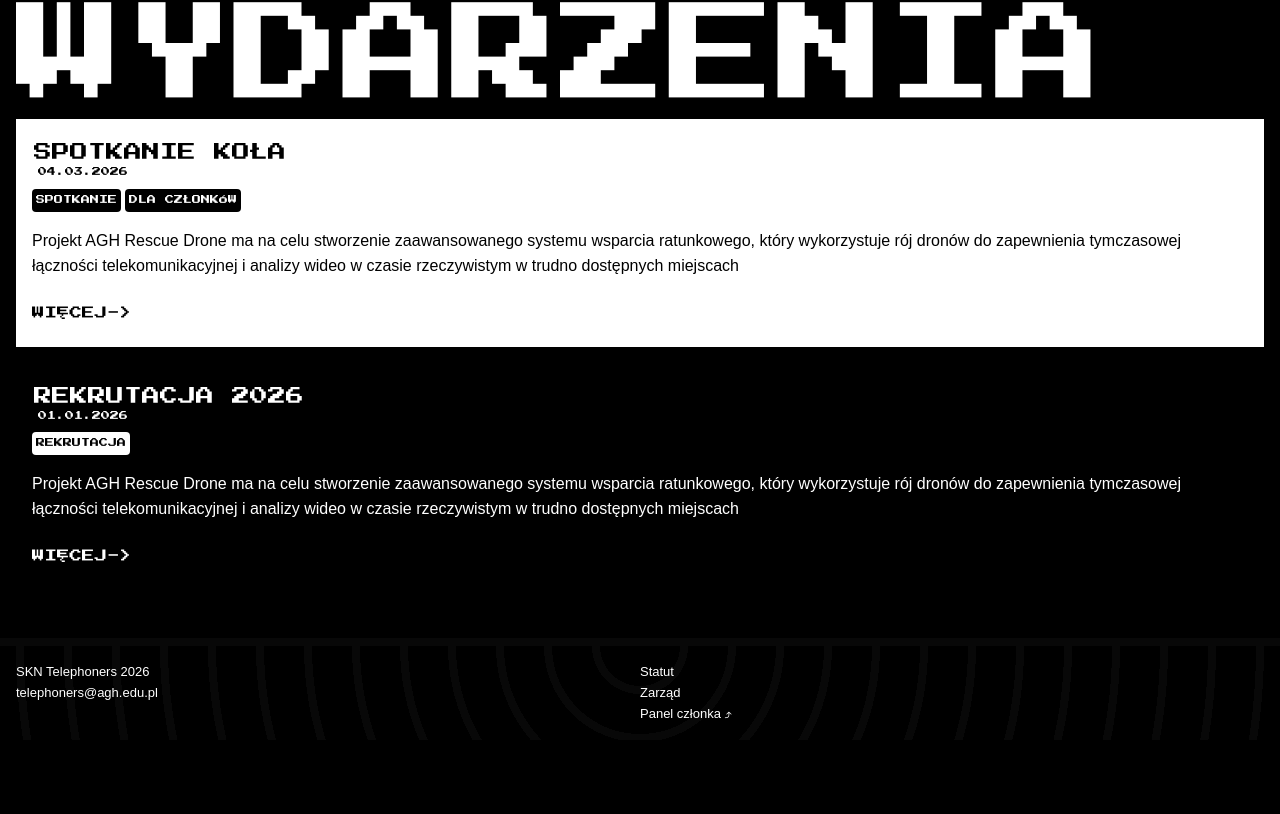
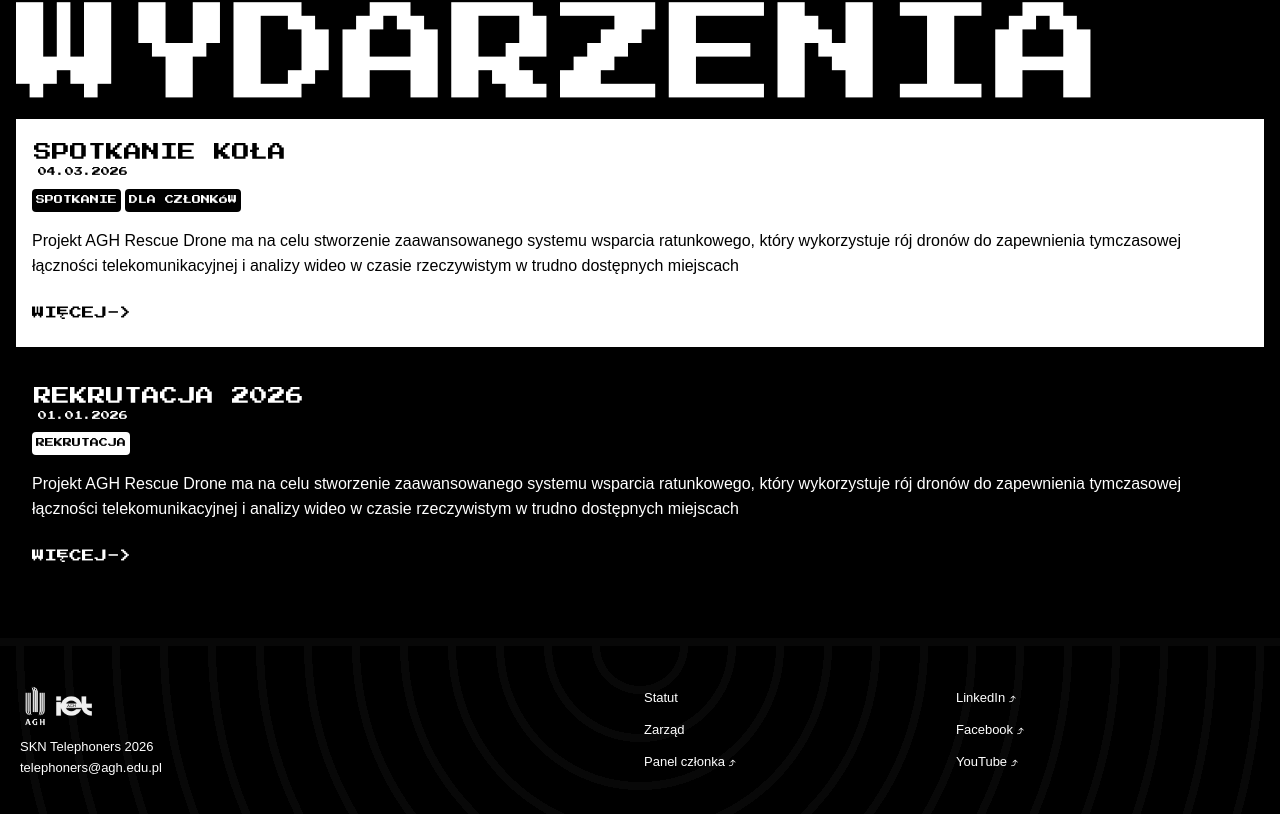
Before and after one commit to michalbojdo/telephoners, a Vue app: page / in a window 1280 px wide. Shown: the part 1806-2620 px from the top of the page. Before the commit the page ends 2546 px from the top, so only its background shows below. Built offline with nearby package versions, Linux system fonts and the light colour scheme.

Commit message:
Corrections for mobile

```diff
--- a/src/components/FooterSection.vue
+++ b/src/components/FooterSection.vue
@@ -1,10 +1,21 @@
 <template>
   <footer>
-    <a>SKN Telephoners 2026</a>
-    <a>Statut</a>
-    <a>telephoners@agh.edu.pl</a>
-    <a>Zarząd</a>
-    <a></a><a>Panel członka ⤴</a>
+    <div>
+      <a>
+        <!-- <img class="icons" src="@/assets/logos/logo_light_lb.svg" /> -->
+        <img class="icons" src="@/assets/logos/logo_agh.png" />
+        <img class="icons" src="@/assets/logos/logo_wiet.png" /> </a
+      ><a>SKN Telephoners 2026</a> <a>telephoners@agh.edu.pl</a>
+    </div>
+    <div>
+      <a>Statut</a>
+      <a>Zarząd</a>
+      <a>Panel członka ⤴</a>
+    </div>
+    <div>
+      <a href="">LinkedIn ⤴</a><a href="">Facebook ⤴</a>
+      <a href="">YouTube ⤴</a>
+    </div>
   </footer>
 </template>
 <style>
@@ -12,7 +23,7 @@ footer {
   font-family: Arial, Helvetica, sans-serif;
   font-size: small;
   display: grid;
-  grid: 1fr/1fr 1fr;
+  grid-template-columns: 2fr 1fr 1fr;
   width: 100%;
   background-color: var(--tele-black);
   background-image: repeating-radial-gradient(
@@ -22,7 +33,28 @@ footer {
     #ffffff08 8px,
     #ffffff08 48px
   );
-  padding: 1rem 1rem;
+  padding: 2rem 1rem;
   border-top: 8px #080808 solid;
+  > div {
+    display: grid;
+    align-items: center;
+    padding: 4px;
+  }
+  .icons {
+    max-height: 3rem;
+  }
+  a {
+    text-decoration: none;
+  }
+}
+
+@media only screen and (max-width: 750px) {
+  footer {
+    grid-template-columns: 1fr 1fr;
+    grid-template-rows:  1fr;
+    > div:nth-of-type(2) {
+      /* justify-items: right; */
+    }
+  }
 }
 </style>
--- a/src/components/HeaderSection.vue
+++ b/src/components/HeaderSection.vue
@@ -24,6 +24,11 @@ header {
     grid-template-columns: 1fr 1fr;
     color: #000000;
     font-weight: 300;
+    width:100%;
+
+    >div{
+      width:100%;
+    }
 
     * {
       display: flex;
@@ -50,5 +55,12 @@ header {
   }
 }
 
-
+@media only screen and (max-width: 750px) {
+  .icons{
+    max-height: 24vh;
+  }
+  .icons.social-media img{
+    height:5vh !important;
+  }
+}
 </style>
--- a/src/components/home/ProjectsSection.vue
+++ b/src/components/home/ProjectsSection.vue
@@ -74,7 +74,7 @@ h3 {
   height: 100%;
   margin: 2rem 0rem;
   align-self: flex-end;
-  background-color: #fff;
+  background-color: #ffffff;
   background-image: repeating-radial-gradient(
     circle at 50% 0px,
     transparent 0px,
@@ -135,5 +135,8 @@ h3 {
   .home-panel {
     padding: 2rem 0rem;
   }
+  .icons-article{
+    display:none;
+  }
 }
 </style>
--- a/src/components/home/WelcomeSection.vue
+++ b/src/components/home/WelcomeSection.vue
@@ -7,7 +7,7 @@ import HeaderSection from "@/components/HeaderSection.vue";
 
   <h1>
     SKN<br />
-    TELE<br>PHON<br>ERS
+    TELE<br />PHON<br />ERS
   </h1>
   <div class="routes">
     <h3>
@@ -47,11 +47,10 @@ import HeaderSection from "@/components/HeaderSection.vue";
 
 h1 {
   width: 100%;
-  padding:0rem 1rem;
+  padding: 0rem 1rem;
   line-height: 1;
-  font-size: 16vh;
-  font-weight:300;
-  color: #f0f0f0;
+  font-size: xx-large;
+  font-weight: 300;
   align-items: center;
   span {
     color: rgba(0, 0, 0, 0);
@@ -68,9 +67,9 @@ h3 {
 
   a {
     text-transform: uppercase;
-    padding:5px;
+    padding: 5px;
     text-decoration: none;
-    transition:250ms;
+    transition: 250ms;
   }
   a > span {
     background-color: #fff;
@@ -84,10 +83,10 @@ h3 {
 }
 
 .background-image {
-  background-image: url("@/assets/tele.JPG");
+  background-image: url("@/assets/rj11.jpg");
   /* background: linear-gradient(to bottom, rgb(88, 88, 88), transparent);   */
-  width:100vw;
-  filter: opacity(1) saturate(1.2) brightness(0.7) ;
+  width: 100vw;
+  filter: grayscale(2) contrast(4) brightness(0.6) blur(4px);
   background-position: center;
   background-size: cover;
   background-repeat: no-repeat;
@@ -103,7 +102,6 @@ h3 {
 @media only screen and (max-width: 1000px) {
   .tele-panel {
     padding: 0rem 0rem 0rem 0rem;
-
   }
   .routes {
     padding: 0.5rem;
@@ -111,8 +109,7 @@ h3 {
     h3 {
       line-height: 1.1;
       font-size: medium;
-    padding:  0.2rem;
-
+      padding: 0.2rem;
 
       a {
         text-decoration: none;
@@ -140,25 +137,29 @@ h3 {
   h1 {
     padding: 1rem 1rem;
     line-height: 1;
-    font-size: 14vw;
+    font-size: 16vh;
     span {
       color: rgba(0, 0, 0, 0);
       -webkit-text-stroke: 5px white;
     }
   }
-
 }
 @media only screen and (max-width: 750px) {
   .routes {
-    display:block;
-    top:0;
+    display: block;
+    top: 0;
     padding: 0rem;
 
     h3 {
       line-height: 1.1;
       font-size: large;
-    padding:  0.2rem;
+      padding: 0.2rem;
     }
+  }
+
+  h1 {
+    font-size: 23vw;
+    align-self: end;
   }
 }
 </style>
--- a/src/views/HomeView.vue
+++ b/src/views/HomeView.vue
@@ -6,14 +6,13 @@ import AboutSection from "@/components/home/AboutSection.vue";
 import EventsSection from "@/components/home/EventsSection.vue";
 import FooterSection from "@/components/FooterSection.vue";
 
-import { useBreakpoints } from '@vueuse/core'
+import { useBreakpoints } from "@vueuse/core";
 
 const breakpoints = useBreakpoints({
   mobile: 750,
   tablet: 1000,
-})
-const isMobile = breakpoints.smaller('mobile')
-
+});
+const isMobile = breakpoints.smaller("mobile");
 </script>
 
 <template>
@@ -25,7 +24,7 @@ const isMobile = breakpoints.smaller('mobile')
     <div class="home-sections">
       <div>
         <ProjectsSection />
-        <AboutSection v-if="!isMobile"/>
+        <AboutSection v-if="!isMobile" />
       </div>
       <EventsSection />
     </div>
@@ -39,6 +38,14 @@ const isMobile = breakpoints.smaller('mobile')
   height: 100%;
   min-height: 100vh;
   align-items: stretch;
+
+  background-image: repeating-radial-gradient(
+    circle at 50% 100%,
+    transparent 0px,
+    transparent 50px,
+    #ffffff10 50px,
+    #ffffff10 52px
+  );
 }
 .home-sections {
   background-color: var(--tele-black);
@@ -60,7 +67,10 @@ const isMobile = breakpoints.smaller('mobile')
 }
 @media only screen and (max-width: 750px) {
   .home-sections {
-    flex-direction: column-reverse;
+    flex-direction: column;
+  }
+  .home-start {
+    grid-template-rows: 1fr 2fr 1fr;
   }
 }
 </style>
--- a/src/views/ProjectView.vue
+++ b/src/views/ProjectView.vue
@@ -26,7 +26,7 @@ import HeaderSection from "@/components/HeaderSection.vue";
 </template>
 
 <style>
-.project-view{
+.project-view {
   align-content: end;
 }
 .header-container {
@@ -109,15 +109,5 @@ background-size: 37px 37px; */
     flex-direction: column;
     justify-content: space-between;
   }
-
-  h1 {
-    padding: 1rem 1rem;
-    line-height: 1;
-    font-size: 14vh;
-    span {
-      color: rgba(0, 0, 0, 0);
-      -webkit-text-stroke: 5px white;
-    }
-  }
 }
 </style>
--- a/vite.config.ts
+++ b/vite.config.ts
@@ -6,6 +6,10 @@ import vueDevTools from 'vite-plugin-vue-devtools'
 
 // https://vite.dev/config/
 export default defineConfig({
+  server:{
+    allowedHosts:true,
+    // port: 31478 //Zmienić na .env
+  },
   plugins: [
     vue(),
     vueDevTools(),
```
Also changed, not shown: src/views/AboutView.vue (+6 -8 lines). Lines whose indentation alone changed are shown as unchanged.
